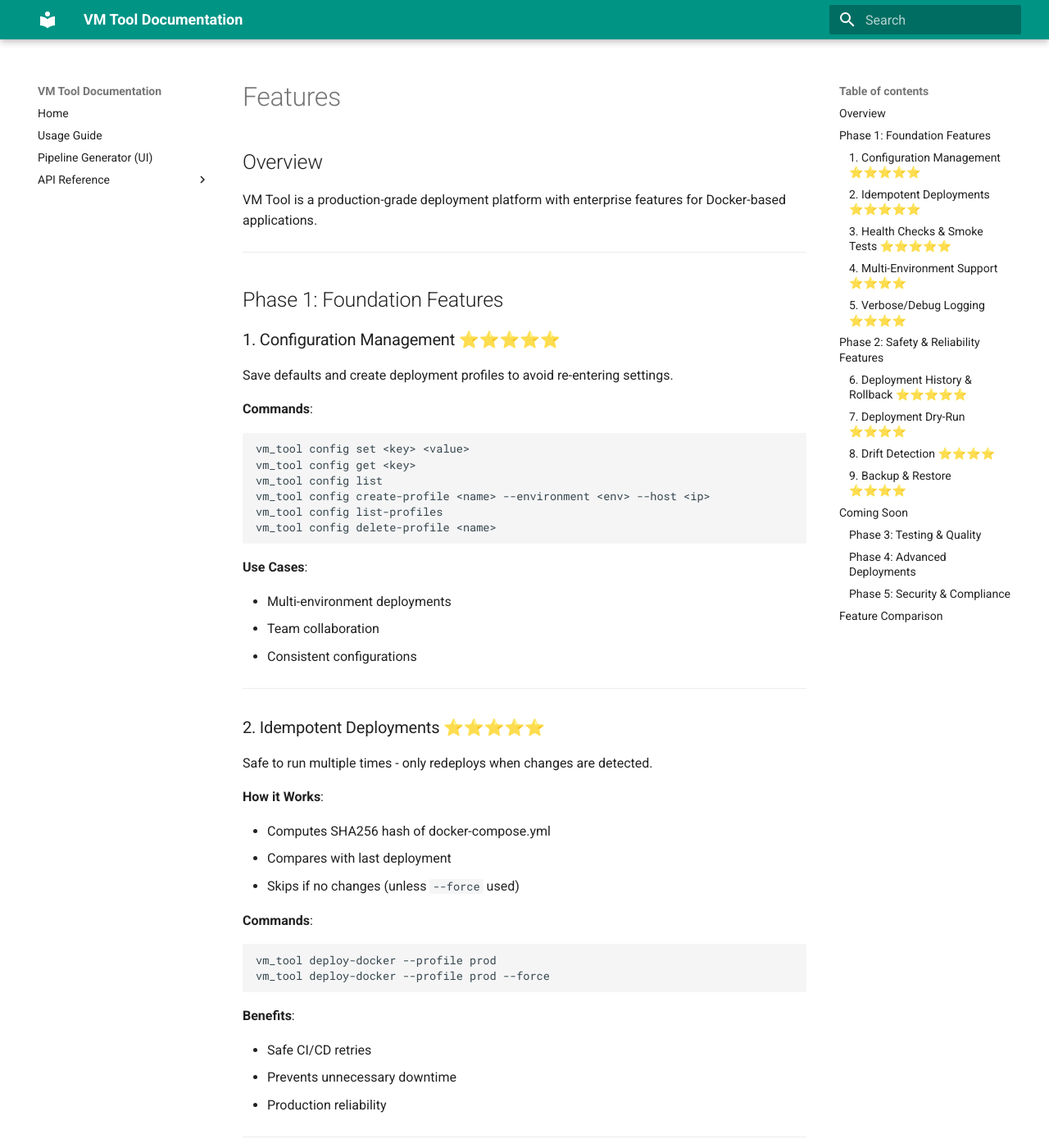
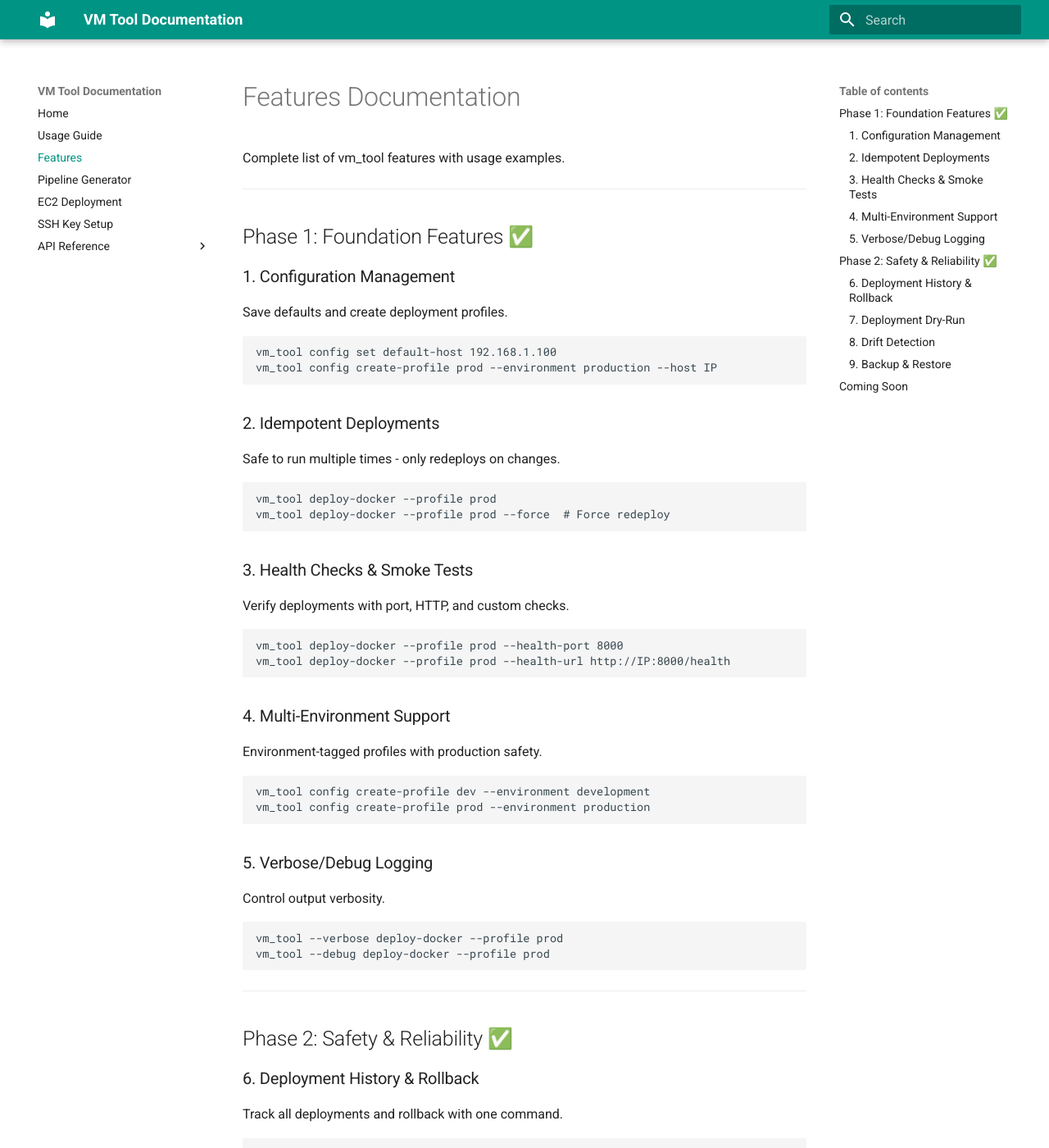
Before and after one commit to thesunnysinha/vm_tool, an MkDocs documentation site: the page built from docs/features.md, in a window 1280 px wide and 1400 px high. Shown: the whole window at 82% size. Built offline with MkDocs 1.6.1 and Material for MkDocs 9.7.7, drawn with Linux system fonts in a browser that asks for light colours; some of the changed text lies outside the part shown.

Commit message:
docs: update MkDocs documentation with all Phase 1 and Phase 2 features

````diff
--- a/docs/features.md
+++ b/docs/features.md
@@ -1,120 +1,50 @@
-# Features
+# Features Documentation
 
-## Overview
-
-VM Tool is a production-grade deployment platform with enterprise features for Docker-based applications.
+Complete list of vm_tool features with usage examples.
 
 ---
 
-## Phase 1: Foundation Features
+## Phase 1: Foundation Features ✅
 
-### 1. Configuration Management ⭐⭐⭐⭐⭐
+### 1. Configuration Management
 
-Save defaults and create deployment profiles to avoid re-entering settings.
-
-**Commands**:
+Save defaults and create deployment profiles.
 
 ```bash
-vm_tool config set <key> <value>
-vm_tool config get <key>
-vm_tool config list
-vm_tool config create-profile <name> --environment <env> --host <ip>
-vm_tool config list-profiles
-vm_tool config delete-profile <name>
+vm_tool config set default-host 192.168.1.100
+vm_tool config create-profile prod --environment production --host IP
 ```
 
-**Use Cases**:
+### 2. Idempotent Deployments
 
-- Multi-environment deployments
-- Team collaboration
-- Consistent configurations
-
----
-
-### 2. Idempotent Deployments ⭐⭐⭐⭐⭐
-
-Safe to run multiple times - only redeploys when changes are detected.
-
-**How it Works**:
-
-- Computes SHA256 hash of docker-compose.yml
-- Compares with last deployment
-- Skips if no changes (unless `--force` used)
-
-**Commands**:
+Safe to run multiple times - only redeploys on changes.
 
 ```bash
 vm_tool deploy-docker --profile prod
-vm_tool deploy-docker --profile prod --force
+vm_tool deploy-docker --profile prod --force  # Force redeploy
 ```
 
-**Benefits**:
+### 3. Health Checks & Smoke Tests
 
-- Safe CI/CD retries
-- Prevents unnecessary downtime
-- Production reliability
-
----
-
-### 3. Health Checks & Smoke Tests ⭐⭐⭐⭐⭐
-
-Verify deployments actually work after completion.
-
-**Check Types**:
-
-- **Port Checks**: Wait for port availability
-- **HTTP Checks**: Verify endpoint returns expected status
-- **Custom Checks**: Run arbitrary commands via SSH
-
-**Commands**:
+Verify deployments with port, HTTP, and custom checks.
 
 ```bash
 vm_tool deploy-docker --profile prod --health-port 8000
 vm_tool deploy-docker --profile prod --health-url http://IP:8000/health
-vm_tool deploy-docker --profile prod --health-check "docker ps | grep web"
 ```
 
-**Benefits**:
+### 4. Multi-Environment Support
 
-- Catch deployment failures immediately
-- Automated verification
-- Confidence in deployments
-
----
-
-### 4. Multi-Environment Support ⭐⭐⭐⭐
-
-Environment-tagged profiles with production safety checks.
-
-**Environments**: `development`, `staging`, `production`
-
-**Commands**:
+Environment-tagged profiles with production safety.
 
 ```bash
-vm_tool config create-profile dev --environment development --host IP
-vm_tool config create-profile prod --environment production --host IP
-vm_tool deploy-docker --profile prod  # Requires confirmation
+vm_tool config create-profile dev --environment development
+vm_tool config create-profile prod --environment production
 ```
 
-**Safety Features**:
+### 5. Verbose/Debug Logging
 
-- Production confirmation prompts
-- Environment-specific settings
-- Prevent accidental deployments
-
----
-
-### 5. Verbose/Debug Logging ⭐⭐⭐⭐
-
-Control logging verbosity for easier troubleshooting.
-
-**Levels**:
-
-- **Default**: WARNING only
-- **Verbose (`-v`)**: INFO + WARNING + ERROR
-- **Debug (`-d`)**: DEBUG + INFO + WARNING + ERROR
-
-**Commands**:
+Control output verbosity.
 
 ```bash
 vm_tool --verbose deploy-docker --profile prod
@@ -123,97 +53,37 @@ vm_tool --debug deploy-docker --profile prod
 
 ---
 
-## Phase 2: Safety & Reliability Features
+## Phase 2: Safety & Reliability ✅
 
-### 6. Deployment History & Rollback ⭐⭐⭐⭐⭐
+### 6. Deployment History & Rollback
 
-Track all deployments and enable one-command rollback.
-
-**Features**:
-
-- Tracks all deployments with timestamps
-- Records git commits
-- Stores deployment status
-- Keeps last 100 deployments
-
-**Commands**:
+Track all deployments and rollback with one command.
 
 ```bash
 vm_tool history --host IP
-vm_tool history --host IP --limit 20
 vm_tool rollback --host IP
 vm_tool rollback --host IP --to DEPLOYMENT_ID
 ```
 
-**Use Cases**:
-
-- Revert bad deployments
-- Audit trail
-- Compliance requirements
-
----
-
-### 7. Deployment Dry-Run ⭐⭐⭐⭐
+### 7. Deployment Dry-Run
 
 Preview deployments before executing.
-
-**Shows**:
-
-- Target host and user
-- Compose file contents
-- Environment variables
-- Custom commands
-
-**Commands**:
 
 ```bash
 vm_tool deploy-docker --profile prod --dry-run
 ```
 
-**Benefits**:
-
-- Preview changes
-- Catch configuration errors
-- Team review before deployment
-
----
-
-### 8. Drift Detection ⭐⭐⭐⭐
+### 8. Drift Detection
 
 Catch manual server configuration changes.
 
-**How it Works**:
-
-- Records expected file hashes
-- Compares with actual server state
-- Reports modifications and deletions
-
-**Commands**:
-
 ```bash
-vm_tool drift-check --host IP --user USER
+vm_tool drift-check --host IP
 ```
 
-**Use Cases**:
+### 9. Backup & Restore
 
-- Security compliance
-- Configuration auditing
-- Detect unauthorized changes
-
----
-
-### 9. Backup & Restore ⭐⭐⭐⭐
-
-Automated disaster recovery with backup management.
-
-**Features**:
-
-- Create tar.gz backups
-- Store metadata (size, timestamp, paths)
-- List and filter backups
-- Restore to any host
-
-**Commands**:
+Automated disaster recovery.
 
 ```bash
 vm_tool backup create --host IP --paths /app /etc/nginx
@@ -221,53 +91,14 @@ vm_tool backup list --host IP
 vm_tool backup restore --id BACKUP_ID --host IP
 ```
 
-**Use Cases**:
-
-- Pre-deployment backups
-- Disaster recovery
-- Migration between servers
-
 ---
 
 ## Coming Soon
 
-### Phase 3: Testing & Quality
+- Atomic Deployments
+- Blue-Green Deployments
+- Secrets Management
+- Auto-Scaling
+- GitOps Integration
 
-- Integration Testing Framework
-- Load Testing Support
-- Security Scanning
-- Code Quality Checks
-- Test Coverage Reports
-
-### Phase 4: Advanced Deployments
-
-- Blue-Green Deployments
-- Canary Deployments
-- A/B Testing
-- Traffic Splitting
-- Auto-Scaling
-
-### Phase 5: Security & Compliance
-
-- Secrets Management (Vault/AWS)
-- RBAC & Permissions
-- Audit Logging
-- Compliance Reports
-- Vulnerability Scanning
-
----
-
-## Feature Comparison
-
-| Feature                | Basic Tools | VM Tool |
-| ---------------------- | ----------- | ------- |
-| Docker Deployment      | ✅          | ✅      |
-| Configuration Profiles | ❌          | ✅      |
-| Idempotent Deployments | ❌          | ✅      |
-| Health Checks          | ❌          | ✅      |
-| Rollback               | ❌          | ✅      |
-| Drift Detection        | ❌          | ✅      |
-| Backup/Restore         | ❌          | ✅      |
-| Multi-Environment      | ❌          | ✅      |
-| Dry-Run                | ❌          | ✅      |
-| History Tracking       | ❌          | ✅      |
+See [implementation_plan.md](https://github.com/thesunnysinha/vm_tool) for full roadmap.
--- a/mkdocs.yml
+++ b/mkdocs.yml
@@ -16,7 +16,10 @@ plugins:
 nav:
   - Home: index.md
   - Usage Guide: usage.md
-  - Pipeline Generator (UI): generator.md
+  - Features: features.md
+  - Pipeline Generator: generator.md
+  - EC2 Deployment: ec2-github-actions-guide.md
+  - SSH Key Setup: ssh-key-setup.md
   - API Reference:
       - Runner: reference/runner.md
       - SSH: reference/ssh.md
````
